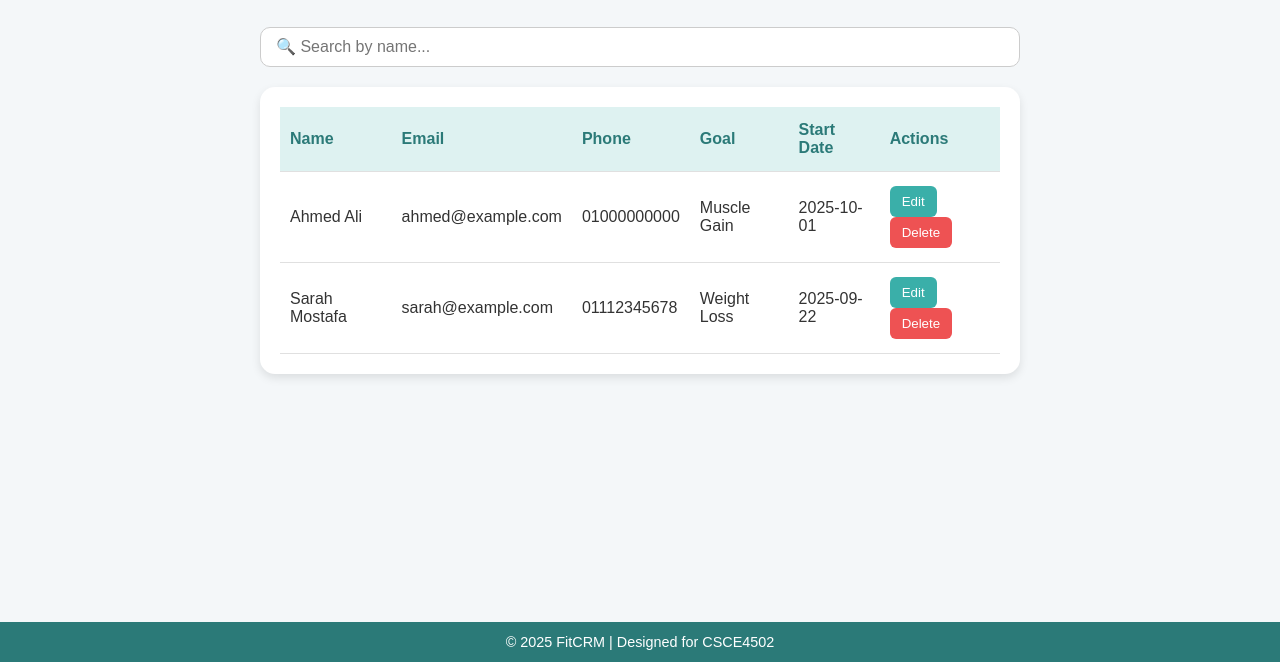
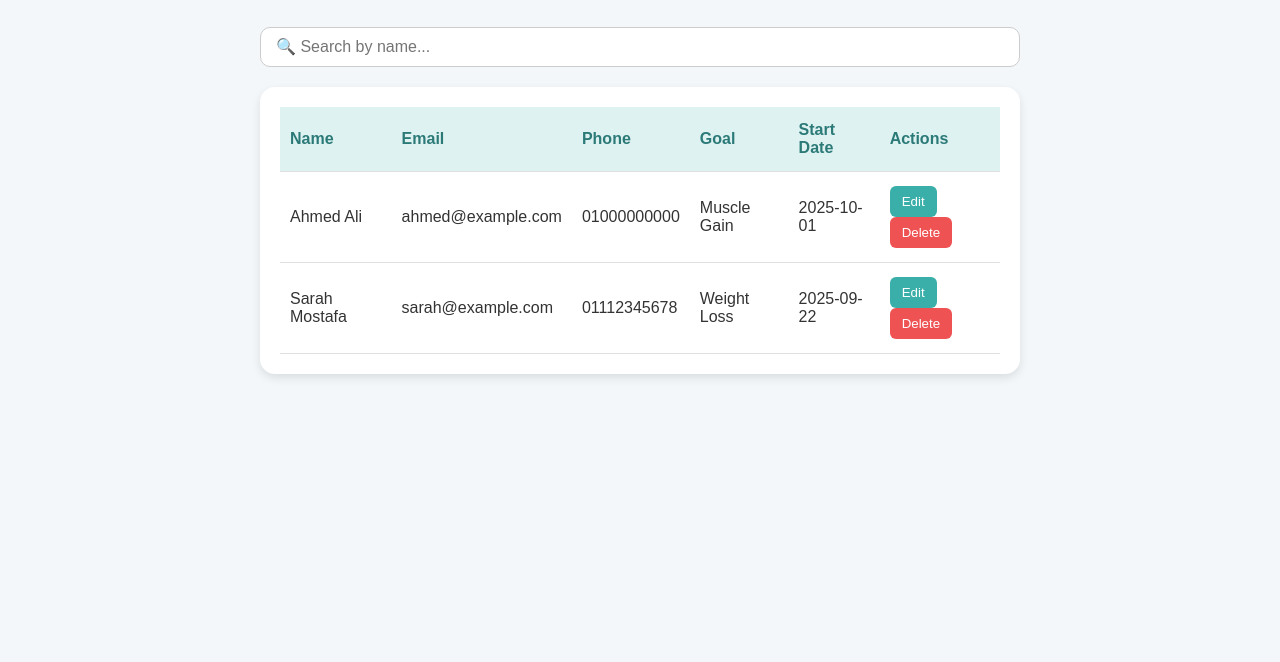
Before and after one commit to Tawfik96/FitCRM, a plain HTML site: page clients.html in a window 1280 px wide. Shown: the part 138-800 px from the top of the page. Drawn offline with Linux system fonts and the light colour scheme.

Commit message:
Update clients.html

```diff
--- a/clients.html
+++ b/clients.html
@@ -47,8 +47,5 @@
     </div>
   </main>
 
-  <footer>
-    <p>© 2025 FitCRM | Designed for CSCE4502</p>
-  </footer>
 </body>
 </html>
```
